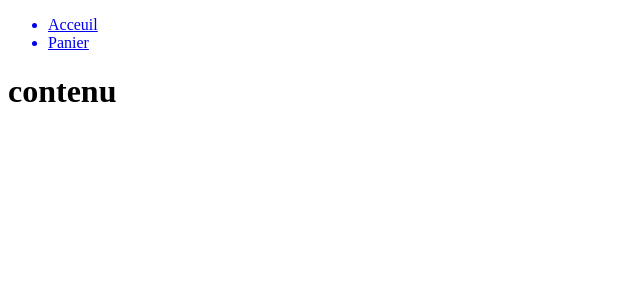
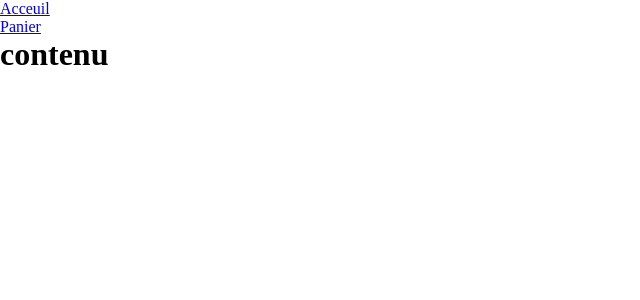
Before and after one commit to NicolasRadic/workshop-react-website, a React (Create React App) app: page / in a window 1280 px wide. Shown: the top 300 px of the page, without its empty margins (0-640 px from the left). Built offline with nearby package versions, Linux system fonts and the light colour scheme.

Commit message:
add scss file structure

```diff
--- a/src/index.js
+++ b/src/index.js
@@ -1,6 +1,6 @@
 import React from "react";
 import ReactDOM from "react-dom/client";
-
+import "./styles/index.scss";
 import App from "./App";
 
 const root = ReactDOM.createRoot(document.getElementById("root"));
--- /dev/null
+++ b/src/styles/_settings.scss
@@ -0,0 +1,5 @@
+* {
+  margin: 0;
+  padding: 0;
+  box-sizing: border-box;
+}
--- /dev/null
+++ b/src/styles/index.scss
@@ -0,0 +1,6 @@
+@import "./settings";
+@import "./pages/home";
+@import "./pages/basket";
+@import "./components/navbar";
+@import "./components/content";
+@import "./components/card";
```
Also changed, not shown: src/components/Card.js (added), src/styles/components/_card.scss (added), src/styles/components/_content.scss (added), src/styles/components/_navbar.scss (added), src/styles/pages/_basket.scss (added), src/styles/pages/_home.scss (added).
